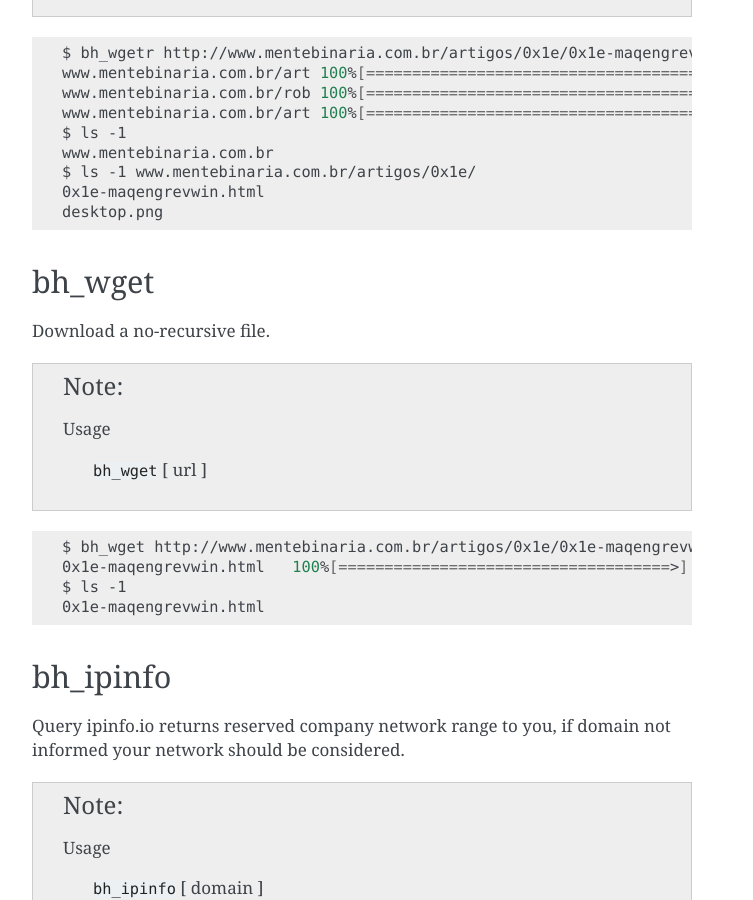
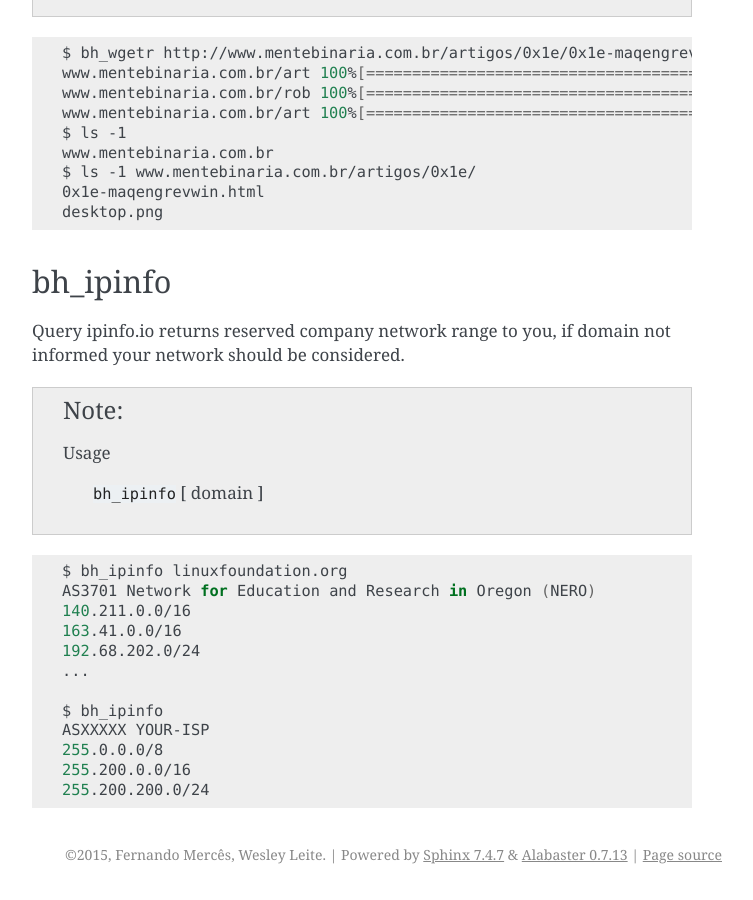
Before and after one commit to merces/bashacks, a Sphinx documentation site: the page built from doc/source/networking.rst, in a window 1280 px wide and 900 px high, scrolled down 2330 px. Shown: the whole window, without its empty margins (388-1141 px from the left). Built offline with Sphinx 7.4.7, drawn with Linux system fonts in a browser that asks for light colours.

Commit message:
remove bh_wget

```diff
--- a/doc/source/networking.rst
+++ b/doc/source/networking.rst
@@ -123,26 +123,6 @@ Recursive and continue getting a partially-downloaded "if exist" file started by
     desktop.png
 
 
-
-bh_wget
---------
-
-Download a no-recursive file.
-
-.. note::
-
-    Usage
-
-        ``bh_wget`` [ url ]
-
-.. code-block:: bash
-
-    $ bh_wget http://www.mentebinaria.com.br/artigos/0x1e/0x1e-maqengrevwin.html
-    0x1e-maqengrevwin.html   100%[====================================>]   8.73K  --.-KB/s   in 0.001s]
-    $ ls -1
-    0x1e-maqengrevwin.html
-
-
 bh_ipinfo
 ---------
 
```
